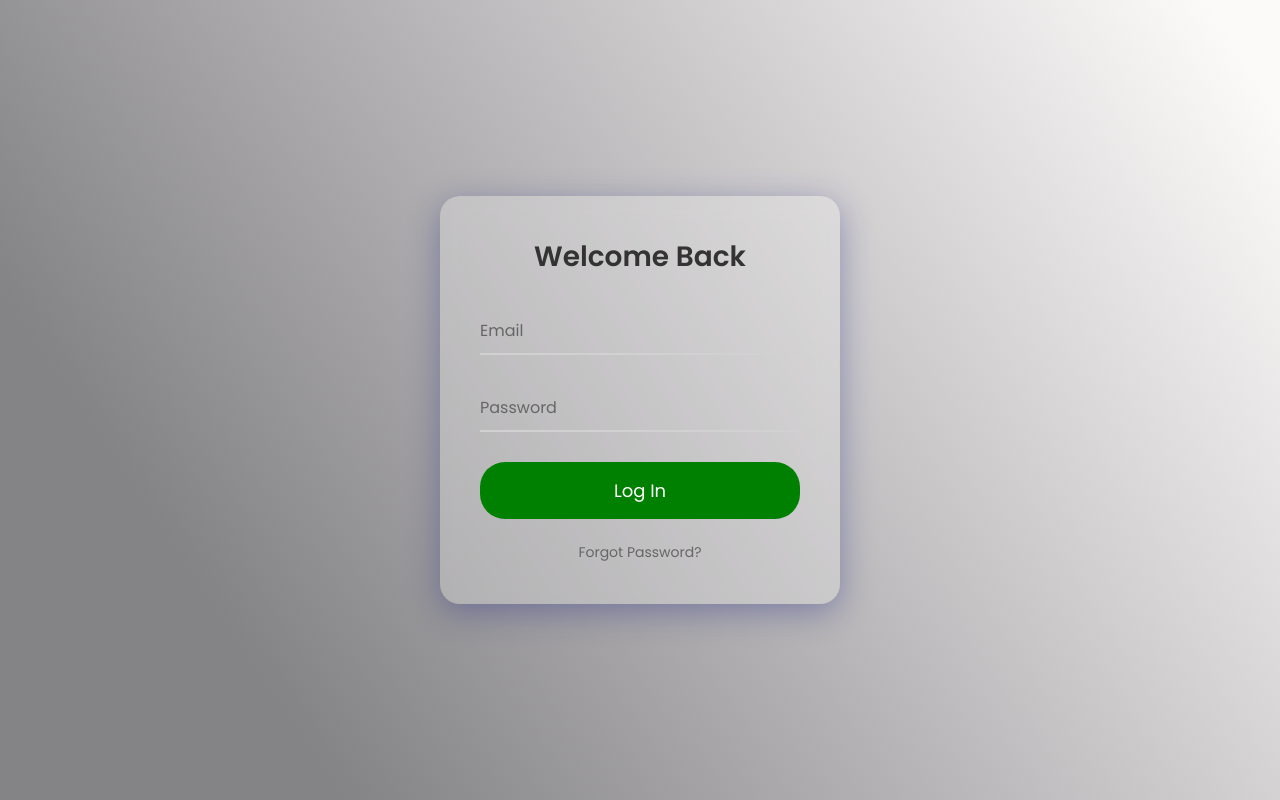
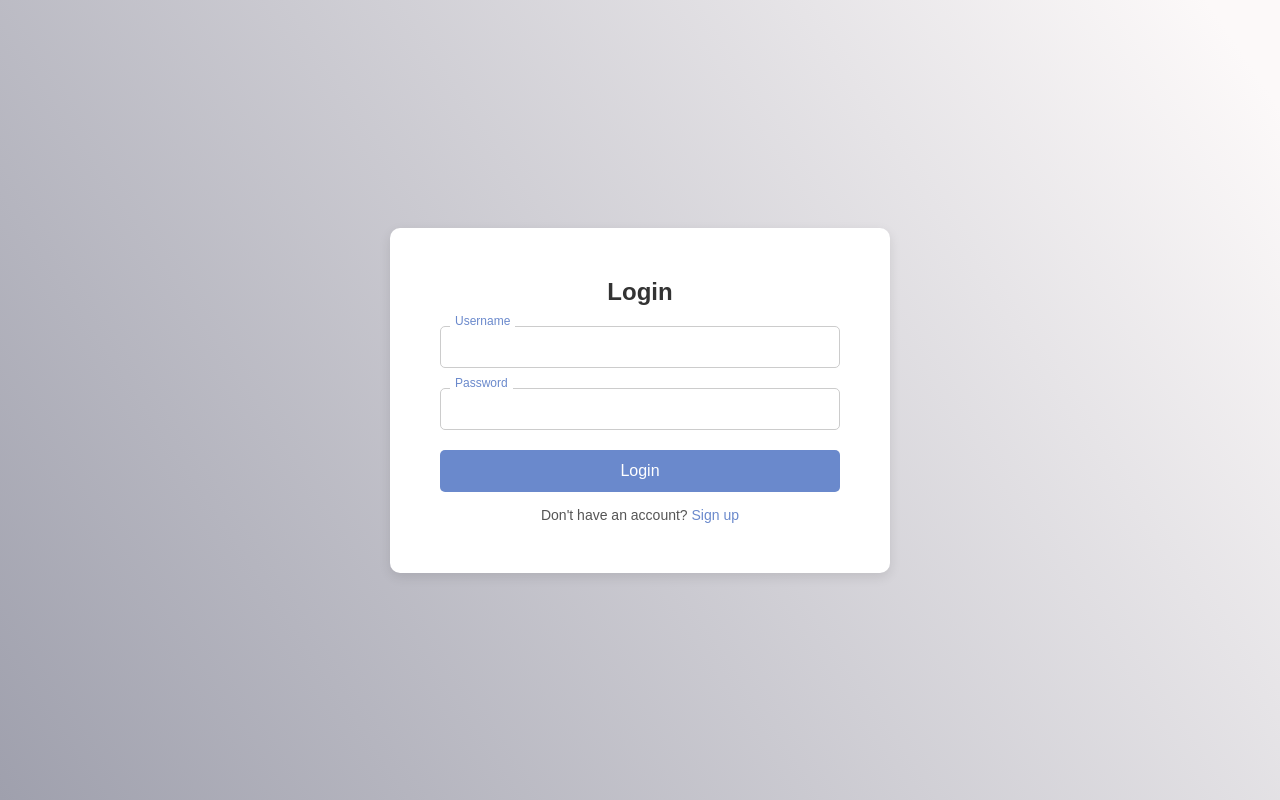
Before and after one commit to ranjit1024/CRUD, a website: page index.html in a window 1280 px wide. Drawn offline with Linux system fonts and the light colour scheme.

Commit message:
adding all the basic files

```diff
--- a/index.html
+++ b/index.html
@@ -1,28 +1,28 @@
 <!DOCTYPE html>
 <html lang="en">
 <head>
-    <meta charset="UTF-8" />
-    <meta name="viewport" content="width=device-width, initial-scale=1.0" />
-    <title>Stylish Login Page</title>
+    <meta charset="UTF-8">
+    <meta name="viewport" content="width=device-width, initial-scale=1.0">
+    <meta http-equiv="X-UA-Compatible" content="ie=edge">
+    <title>Simple Login Page</title>
     <link rel="stylesheet" href="style.css">
-
 </head>
 <body>
     <div class="login-container">
-      <h2>Welcome Back</h2>
-      <form>
+        <div class="login-box">
+            <h2>Login</h2>
+            <form action="#">
                 <div class="input-group">
-          <input type="email" id="email" required />
-          <label for="email">Email</label>
+                    <input type="text" id="username" required>
+                    <label for="username">Username</label>
                 </div>
                 <div class="input-group">
-          <input type="password" id="password" required />
+                    <input type="password" id="password" required>
                     <label for="password">Password</label>
                 </div>
-        <button type="submit" class="btn-login">Log In</button>
+                <button type="submit" class="login-btn">Login</button>
+                <p class="signup-text">Don't have an account? <a href="#">Sign up</a></p>
             </form>
-      <div class="forgot-password">
-        <a href="#">Forgot Password?</a>
         </div>
     </div>
 </body>
--- /dev/null
+++ b/middleware/admin.js
@@ -0,0 +1,4 @@
+function adminMiddleWare(req, res, next){
+
+}
+module.exports = adminMiddleWare;
--- /dev/null
+++ b/middleware/user.js
@@ -0,0 +1,4 @@
+function userMidlleware(req, res, next){
+
+}
+module.exports = userMidlleware;
--- a/package.json
+++ b/package.json
@@ -1,5 +1,7 @@
 {
   "dependencies": {
-    "express": "^4.21.0"
+    "dotenv": "^16.4.5",
+    "express": "^4.21.0",
+    "mongoose": "^8.7.0"
   }
 }
--- a/style.css
+++ b/style.css
@@ -1,111 +1,115 @@
-@import url("https://fonts.googleapis.com/css2?family=Poppins:ital,wght@0,100;0,200;0,300;0,400;0,500;0,600;0,700;0,800;0,900;1,100;1,200;1,300;1,400;1,500;1,600;1,700;1,800;1,900&display=swap");
+/* General Reset */
 * {
     margin: 0;
     padding: 0;
     box-sizing: border-box;
-  font-family: "Poppins", system-ui;
+    font-family: 'Arial', sans-serif;
 }
 
 body {
+    background: rgb(252,249,249);
+    background: linear-gradient(236deg, rgba(252,249,249,1) 4%, rgba(159,160,173,1) 100%);
     display: flex;
     justify-content: center;
     align-items: center;
-  min-height: 100vh;
-  background: rgb(252, 249, 249);
-  background: linear-gradient(
-    236deg,
-    rgba(252, 249, 249, 1) 4%,
-    rgba(132, 131, 134, 1) 81%
-  );
+    height: 100vh;
+    margin: 0;
 }
 
 .login-container {
-  background: rgba(255, 255, 255, 0.25);
-  backdrop-filter: blur(10px);
-  border-radius: 20px;
-  padding: 40px;
-  box-shadow: 0 8px 32px 0 rgba(31, 38, 135, 0.37);
-  width: 90%;
-  max-width: 400px;
+    width: 100vw;
+    height: 100vh;
+    display: flex;
+    justify-content: center;
+    align-items: center;
 }
 
-.login-container h2 {
+.login-box {
+    background-color: #fff;
+    padding: 50px;
+    border-radius: 10px;
+    box-shadow: 0 4px 12px rgba(0, 0, 0, 0.1);
+    width: 500px;
     text-align: center;
+}
+
+h2 {
+    margin-bottom: 20px;
     color: #333;
-  margin-bottom: 30px;
-  font-size: 28px;
+    font-size: 24px;
     font-weight: 600;
+}
+
+form {
+    display: flex;
+    flex-direction: column;
 }
 
 .input-group {
     position: relative;
-  margin-bottom: 30px;
+    margin-bottom: 20px;
 }
 
-.input-group input {
+input {
     width: 100%;
-  padding: 10px 0;
-  font-size: 16px;
-  color: #333;
-  border: none;
-  border-bottom: 2px solid #d1d1d1;
+    padding: 12px 10px;
+    font-size: 14px;
+    border: 1px solid #ccc;
+    border-radius: 5px;
     outline: none;
-  background: transparent;
-  transition: 0.3s;
+    transition: border-color 0.3s ease;
 }
 
-.input-group label {
-  position: absolute;
-  top: 0;
-  left: 0;
-  padding: 10px 0;
-  font-size: 16px;
-  color: #666;
-  pointer-events: none;
-  transition: 0.3s;
+input:focus {
+    border-color: #6a89cc;
 }
 
-.input-group input:focus ~ label,
-.input-group input:valid ~ label {
-  top: -20px;
-  font-size: 12px;
-  color: darkgreen;
+label {
+    position: absolute;
+    top: 10px;
+    left: 15px;
+    font-size: 14px;
+    color: #aaa;
+    pointer-events: none;
+    transition: 0.3s ease-in-out;
 }
 
-.input-group input:focus,
-.input-group input:valid {
-  border-bottom: 2px solid darkgreen;
+input:focus + label,
+input:not(:placeholder-shown) + label {
+    top: -12px;
+    left: 10px;
+    font-size: 12px;
+    color: #6a89cc;
+    background-color: white;
+    padding: 0 5px;
 }
 
-.btn-login {
-  display: block;
-  width: 100%;
-  padding: 15px;
-  background: green;
+.login-btn {
+    background-color: #6a89cc;
     border: none;
-  border-radius: 25px;
-  color: white;
-  font-size: 18px;
+    padding: 12px;
+    font-size: 16px;
+    color: #fff;
+    border-radius: 5px;
     cursor: pointer;
-  transition: 0.3s;
+    transition: background-color 0.3s ease;
 }
 
-.btn-login:hover {
-  background: green;
+.login-btn:hover {
+    background-color: #4a69bd;
 }
 
-.forgot-password {
-  text-align: center;
-  margin-top: 20px;
+.signup-text {
+    margin-top: 15px;
+    font-size: 14px;
+    color: #555;
 }
 
-.forgot-password a {
-  color: #666;
+.signup-text a {
+    color: #6a89cc;
     text-decoration: none;
-  font-size: 14px;
-  transition: 0.3s;
 }
 
-.forgot-password a:hover {
-  color: blue;
+.signup-text a:hover {
+    text-decoration: underline;
 }
```
Also changed, not shown: db/index.js (+8 -2 lines), index.js (+15 -4 lines), routes/admin.js (+4 -4 lines), routes/user.js (+18 -5 lines), 2 other files. Lines whose indentation alone changed are shown as unchanged.
